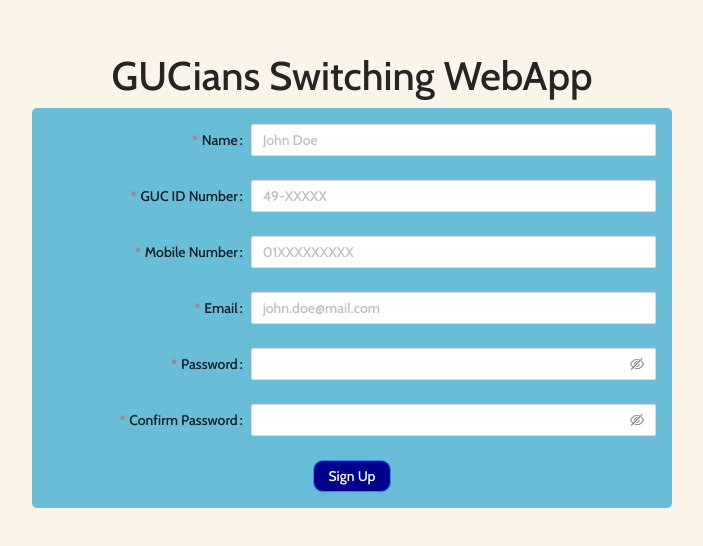
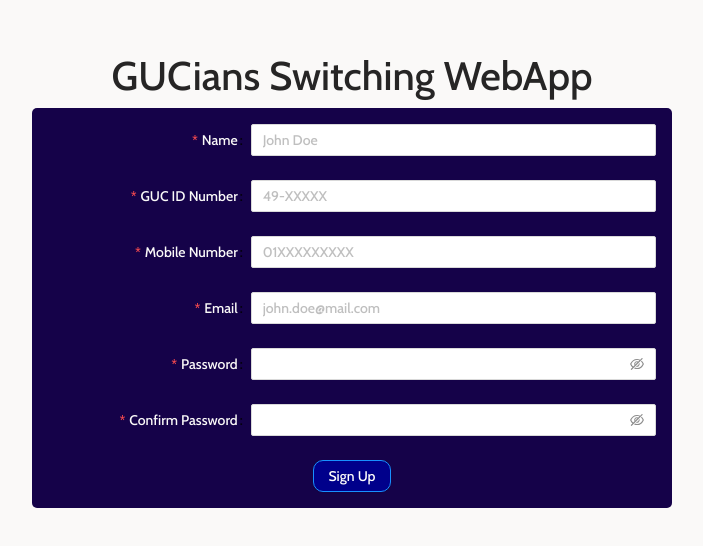
Before and after one commit to Mina161/GUC-Switch-Front, a React (Create React App) app: page /signup in a window 1280 px wide. Shown: the part 120-666 px from the top of the page, without its empty margins (288-991 px from the left). Built offline with nearby package versions, Linux system fonts and the light colour scheme.

Commit message:
Styling changes and logout

```diff
--- a/src/App.css
+++ b/src/App.css
@@ -1,14 +1,15 @@
 @import url('https://fonts.googleapis.com/css2?family=Cabin:wght@500&display=swap');
 :root {
-  --primaryColor: #69bdd6;
+  --primaryColor: #150249;
   --secColor: #6ecb63;
-  --terColor: #ec9cd3;
-  --mainWhite: #fbf4e9;
+  --terColor: #E69C31;
+  --mainWhite: #faf9f8;
 }
 
 .request {
   background-color: rgba(0, 0, 139, 0.308);
   border-radius: 5px;
+  color: var(--mainWhite) !important;
   border: 1px solid darkblue;
 }
 
@@ -22,14 +23,11 @@
 }
 
 .App {
-  width: 100vw;
-  height: 100vh;
   background-color: var(--mainWhite);
   font-family: "Cabin";
 }
 
 .main-page {
-  width: 100vw;
   height: 100vh;
 }
 
@@ -38,9 +36,18 @@
   border-radius: 5px;
 }
 
+.login-label {
+  color: var(--mainWhite) !important;
+}
+
 .info-card {
   background-color: var(--primaryColor);
+  color: var(--mainWhite) !important;
   border-radius: 5px;
+}
+
+.card-text{
+  color: var(--mainWhite) !important;
 }
 
 .main-button {
--- a/src/Pages/Home/index.js
+++ b/src/Pages/Home/index.js
@@ -7,9 +7,11 @@ import {
   addRequest,
 } from "../../app/store/actions/requestActions";
 import { BiMessageAltAdd } from "react-icons/bi";
+import {FiLogOut} from "react-icons/fi";
 import { AddRequest, Loading } from "../../app/components";
 import SingleMatch from "../../app/components/Match/SingleMatch";
 import { getMatches } from "../../app/store/actions/matchActions";
+import { logout } from "../../app/store/actions/authActions";
 
 export const Home = ({
   user,
@@ -23,6 +25,7 @@ export const Home = ({
   readRequest,
   addRequest,
   getMatches,
+  logout
 }) => {
   React.useEffect(() => {
     readRequest({ appNo: user?.appNo });
@@ -79,17 +82,27 @@ export const Home = ({
       />
       <h1 className="text-center">Home</h1>
       <p className="text-center quote">{quote}</p>
-      <Row>
+      <div className="d-flex flex-wrap justify-content-center">
         <div className="p-3 col-md-4">
           <Card className="info-card">
-            <h3>Hello {user.name}</h3>
+          <div className="d-flex justify-content-between">
+              <h3 className="card-text">Hello {user.name}</h3>
+                <Tooltip title="Logout">
+                  <Button
+                    className="sec-button"
+                    onClick={() => logout()}
+                  >
+                    <FiLogOut />
+                  </Button>
+                </Tooltip>
+            </div>
             <p>GUC ID: {user.appNo}</p>
             <p>Phone: {user.phoneNo}</p>
             <p>Email: {user.email}</p>
           </Card>
           <Card className="info-card">
             <div className="d-flex justify-content-between">
-              <h3>Your request</h3>
+              <h3 className="card-text">Your request</h3>
               {!requestLoading && !request && (
                 <Tooltip title="Add request">
                   <Button
@@ -100,16 +113,14 @@ export const Home = ({
                   </Button>
                 </Tooltip>
               )}
-            </div>
+            </div><br/>
             {!requestLoading && request && <SingleRequest request={request} />}
             {!requestLoading && !request && "No Requests"}
             {requestLoading && <div className="text-center"><Loading color="white"/></div>}
           </Card>
         </div>
-        <div className="col-md-8 p-2 position-relative">
-          <Row className="d-flex justify-content-center">
-            <h2 className="text-center">Your Matches</h2>
-          </Row>
+        <div className="p-2 col-lg-8">
+          <h2 className="text-center">Your Matches</h2>
           <div className="d-flex flex-wrap">
             {matches &&
               !matchesLoading &&
@@ -120,7 +131,7 @@ export const Home = ({
           </div>
           {matchesLoading && <div className="text-center"><Loading color="var(--primaryColor)"/></div>}
           {!matchesLoading && matches?.length === 0 && <div className="text-center"><h3>No Matches found</h3></div>}
-          <div className="text-center position-absolute bottom-0 start-50 translate-middle-x">
+          <div className="text-center">
             <Pagination
               onChange={getPage}
               total={count}
@@ -128,7 +139,7 @@ export const Home = ({
             />
           </div>
         </div>
-      </Row>
+      </div>
     </div>
   );
 };
@@ -148,6 +159,7 @@ const mapDispatchToProps = {
   readRequest,
   addRequest,
   getMatches,
+  logout
 };
 
 export default connect(mapStateToProps, mapDispatchToProps)(Home);
--- a/src/Pages/Login/index.js
+++ b/src/Pages/Login/index.js
@@ -47,7 +47,8 @@ export const Login = ({ login, user }) => {
             autoComplete="on"
           >
             <Form.Item
-              label="GUC ID Number"
+              className="login-item"
+              label={<label className="login-label">GUC ID Number</label>}
               name="appNo"
               rules={[
                 { required: true, message: "Please input your id number" },
@@ -56,7 +57,7 @@ export const Login = ({ login, user }) => {
               <Input placeholder="49-XXXXX" name="appNo" onChange={onChange} />
             </Form.Item>
             <Form.Item
-              label="Password"
+            label={<label className="login-label">Password</label>}
               name="password"
               rules={[
                 { required: true, message: "Please input your password" },
--- a/src/Pages/Signup/index.js
+++ b/src/Pages/Signup/index.js
@@ -55,14 +55,14 @@ export const Signup = ({ signup, user }) => {
             autoComplete="on"
           >
             <Form.Item
-              label="Name"
+              label={<label className="login-label">Name</label>}
               name="name"
               rules={[{ required: true, message: "Please input your name" }]}
             >
               <Input placeholder="John Doe" name="name" onChange={onChange} />
             </Form.Item>
             <Form.Item
-              label="GUC ID Number"
+              label={<label className="login-label">GUC ID Number</label>}
               name="appNo"
               rules={[
                 { required: true, message: "Please input your GUC Id number" },
@@ -75,7 +75,7 @@ export const Signup = ({ signup, user }) => {
               <Input placeholder="49-XXXXX" name="appNo" onChange={onChange} />
             </Form.Item>
             <Form.Item
-              label="Mobile Number"
+              label={<label className="login-label">Mobile Number</label>}
               name="phoneNo"
               rules={[
                 { required: true, message: "Please input your mobile number" },
@@ -92,7 +92,7 @@ export const Signup = ({ signup, user }) => {
               />
             </Form.Item>
             <Form.Item
-              label="Email"
+              label={<label className="login-label">Email</label>}
               name="email"
               rules={[
                 { required: true, message: "Please input your email" },
@@ -106,7 +106,7 @@ export const Signup = ({ signup, user }) => {
               />
             </Form.Item>
             <Form.Item
-              label="Password"
+              label={<label className="login-label">Password</label>}
               name="password"
               rules={[
                 { required: true, message: "Please confirm your password" },
@@ -116,7 +116,7 @@ export const Signup = ({ signup, user }) => {
               <Input.Password name="password" onChange={onChange} />
             </Form.Item>
             <Form.Item
-              label="Confirm Password"
+              label={<label className="login-label">Confirm Password</label>}
               name="confirmPassword"
               dependencies={['password']}
               rules={[
--- a/src/app/components/Match/SingleMatch.js
+++ b/src/app/components/Match/SingleMatch.js
@@ -3,6 +3,7 @@ import React from "react";
 import { connect } from "react-redux";
 import { contactMatch } from "../../store/actions/matchActions";
 import { updateRequest } from "../../store/actions/requestActions";
+import { BiMailSend } from "react-icons/bi";
 
 export const SingleMatch = ({
   match,
@@ -16,12 +17,12 @@ export const SingleMatch = ({
   return (
     <div className="col-md-6 p-2">
       <Card>
-        <div className="position-relative">
+        <div>
           <h2>ID: {match.appNo}</h2>
           <p>Tutorial Number: {match.tutNo}</p>
           <p>German Level: {match.germanLevel}</p>
           <p>English Level: {match.englishLevel}</p>
-          <div className="text-center position-absolute bottom-0 start-50">
+          <div className="text-center">
             <Tooltip title={contactedBefore? "You have already contacted this person":"We will send them an email so you don't have to worry"}>
               <Button
                 disabled={
@@ -34,7 +35,7 @@ export const SingleMatch = ({
                   )
                 }
               >
-                Contact Them!
+                Contact <BiMailSend/>
               </Button>
             </Tooltip>
           </div>
--- a/src/app/components/Request/SingleRequest.js
+++ b/src/app/components/Request/SingleRequest.js
@@ -101,9 +101,9 @@ export const SingleRequest = ({ request, deleteRequest, updateRequest }) => {
         onChange={onChange}
       />
       <div className="d-flex justify-content-between">
-        <h4>Switching Request of {request?.appNo}</h4>
+        <h4 className="card-text">Switching Request of {request?.appNo}</h4>
         <Dropdown overlay={menu} trigger={["click"]}>
-          <BiDotsVerticalRounded size={25} />
+          <BiDotsVerticalRounded cursor="pointer" size={25} />
         </Dropdown>
       </div>
       <div>
--- a/src/app/store/actions/authActions.js
+++ b/src/app/store/actions/authActions.js
@@ -1,4 +1,4 @@
-import { LOGIN, LOGIN_SUCCESS, LOGIN_FAIL } from "./types";
+import { LOGIN, LOGIN_SUCCESS, LOGIN_FAIL, LOGOUT_SUCCESS } from "./types";
 import { postRequest } from "../../../core/network";
 import { auth as authEnpoint } from "../../../constants/endPoints.json";
 import { notification } from "antd";
@@ -21,6 +21,13 @@ export const loadUser = () => async (dispatch, getState) => {
       type: LOGIN_FAIL,
     });
   }
+};
+
+export const logout = () => async (dispatch, getState) => {
+  localStorage.removeItem("switchingAppUser");
+  return dispatch({
+    type: LOGOUT_SUCCESS,
+  });
 };
 
 export const login = (data) => (dispatch) => {
@@ -52,7 +59,7 @@ export const signup = (data) => (dispatch) => {
       });
     })
     .catch((err) => {
-      notification.error({message: "Wrong Data"})
+      notification.error({message: "GUC ID already exists"})
       return dispatch({
         type: LOGIN_FAIL,
       });
--- a/src/app/store/actions/types.js
+++ b/src/app/store/actions/types.js
@@ -2,6 +2,10 @@
 export const LOGIN_SUCCESS = "LOGIN_SUCCESS";
 export const LOGIN_FAIL = "LOGIN_FAIL";
 export const LOGIN = "LOGIN";
+
+//Logout
+export const LOGOUT_SUCCESS = "LOGOUT_SUCCESS";
+export const LOGOUT = "LOGOUT";
 
 //Request
 export const REQUEST_SUCCESS = "REQUEST_SUCCESS";
--- a/src/app/store/reducers/authReducer.js
+++ b/src/app/store/reducers/authReducer.js
@@ -1,4 +1,4 @@
-import { LOGIN, LOGIN_FAIL, LOGIN_SUCCESS } from "../actions/types";
+import { LOGIN, LOGIN_FAIL, LOGIN_SUCCESS, LOGOUT_SUCCESS } from "../actions/types";
 
 const initialState = {
   user: null,
@@ -61,6 +61,13 @@ export default function store(state = initialState, action) {
         isLoading: false,
         isError: true,
       };
+    case LOGOUT_SUCCESS:
+      return {
+        ...state,
+        user: null,
+        isLoading: false,
+        isError: false,
+      }
     default:
       return state;
   }
```
